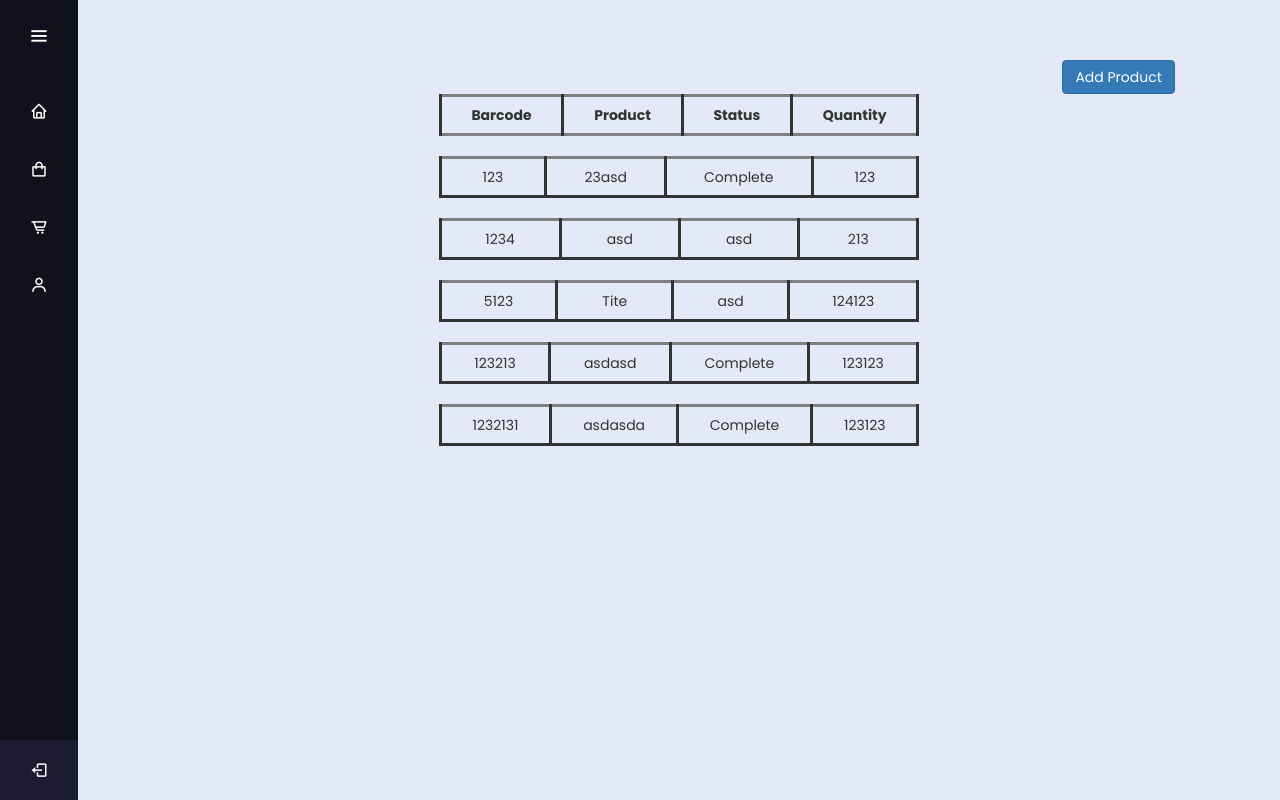
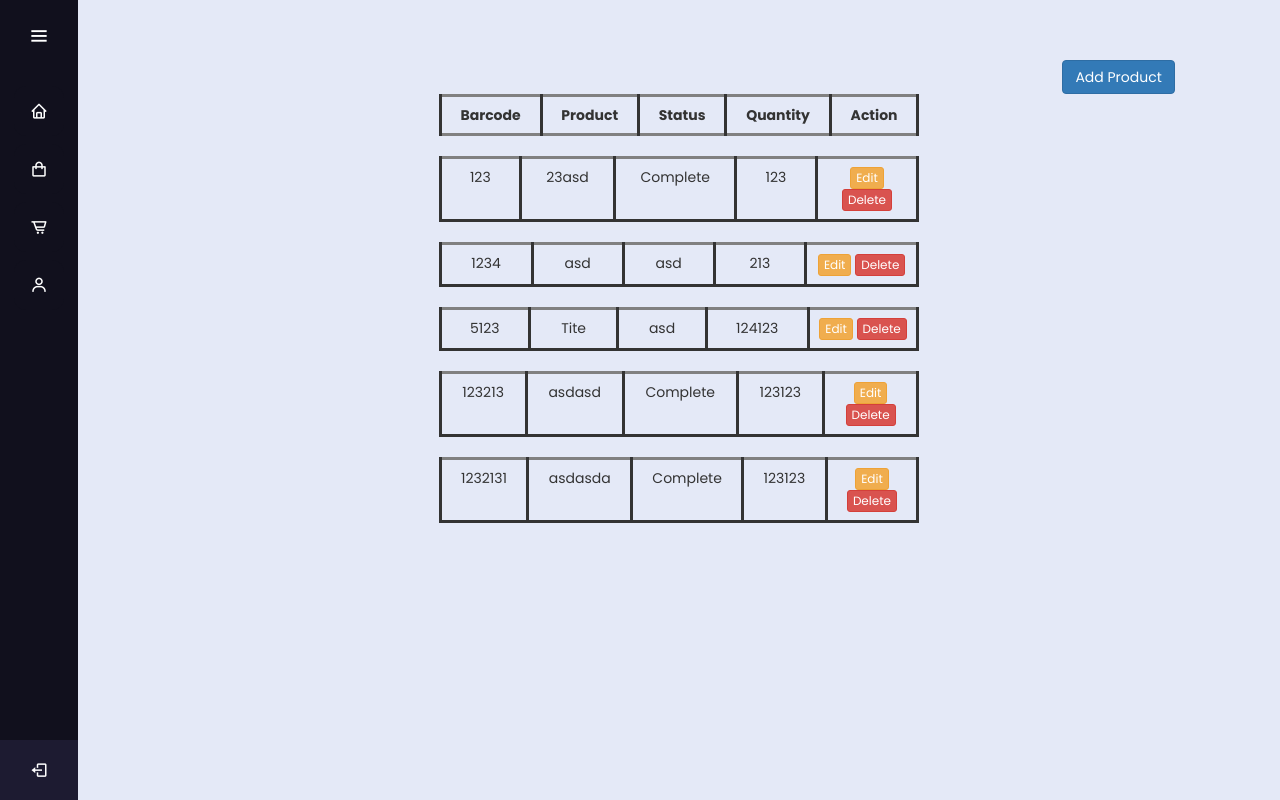
Before and after one commit to josepherns/DevOps_WebApp, a Flask app: page /Product in a window 1280 px wide. Run offline with Flask 2, Linux system fonts and the light colour scheme; data comes from the database, SQL or seed files in the repository; lists and menus that the app fills with data are empty; some libraries are stand-ins or nearby versions.

Commit message:
Update products.html

```diff
--- a/Midterm_Project/templates/products.html
+++ b/Midterm_Project/templates/products.html
@@ -25,6 +25,7 @@
         <th scope="col">Product</th>
         <th scope="col">Status</th>
         <th scope="col">Quantity</th>
+         <th scope="col">Action</th>
     </tr>
     </thead>
 </table>
@@ -39,8 +40,46 @@
         <td>{{ row.product }}</td>
         <td>{{ row.status }}</td>
         <td>{{ row.quantity }}</td>
+
+        <td>
+          <a href="/Product_update/{{row.barcode}}" class="btn btn-warning btn-xs" data-toggle="modal" data-target="#product_modaledit{{row.barcode}}">Edit</a>
+          <a href="/Product_delete/{{row.barcode}}" class="btn btn-danger btn-xs" onclick="return confirm('Are You Sure To Delete ?')">Delete</a>
+
+
+      </td>
       </tr>
     </tbody>
+       <!-- Modal EDIT-->
+  <div class="modal fade" id="product_modaledit{{row.barcode}}" tabindex="-1" role="dialog" aria-hidden="true">
+    <div class="modal-dialog modal-dialog-centered" role="document">
+      <div class="modal-content">
+        <div class="modal-header">
+          <h5 class="modal-title" id="Add_Product_Title">Update Product</h5>
+        </div>
+            <div class="modal-body">
+        <form method="POST" action=/Product_update>
+            <div class="form-group">
+                <label for="Barcode_Edit">Barcode</label>
+                <input type="hidden"  name="id" value="{{row.barcode}}">
+                    <input type="text" class="form-control" id="Barcode_Edit" name="Barcode_Edit" value="{{row.barcode}}">
+                        </div>
+                        <div class="form-group">
+                            <label for="Product_Edit">Product</label>
+                            <input type="text" class="form-control" id="Product_Edit" name="Product_Edit"value="{{row.product}}">
+                            </div>
+                            <div class="form-group">
+                            <label for="Status_Edit">Status</label>
+                            <input type="text" class="form-control" id="Status_Edit" name="Status_Edit" value="{{row.status}}">
+                            </div>
+                        <div class="form-group">
+                    <label for="Quantity_Edit">Quantity</label>
+                <input type="number" class="form-control" id="Quantity_Edit" name="Quantity_Edit" value="{{row.quantity}}">
+            </div>
+            <div class="modal-footer">
+                <button type="button" class="btn btn-secondary" data-dismiss="modal">Close</button>
+                <button type="submit" class="btn btn-primary" onclick="Product_update();">Update</button>
+            </div>
+        </form>
   </table>
 {% endfor %}
 
```
